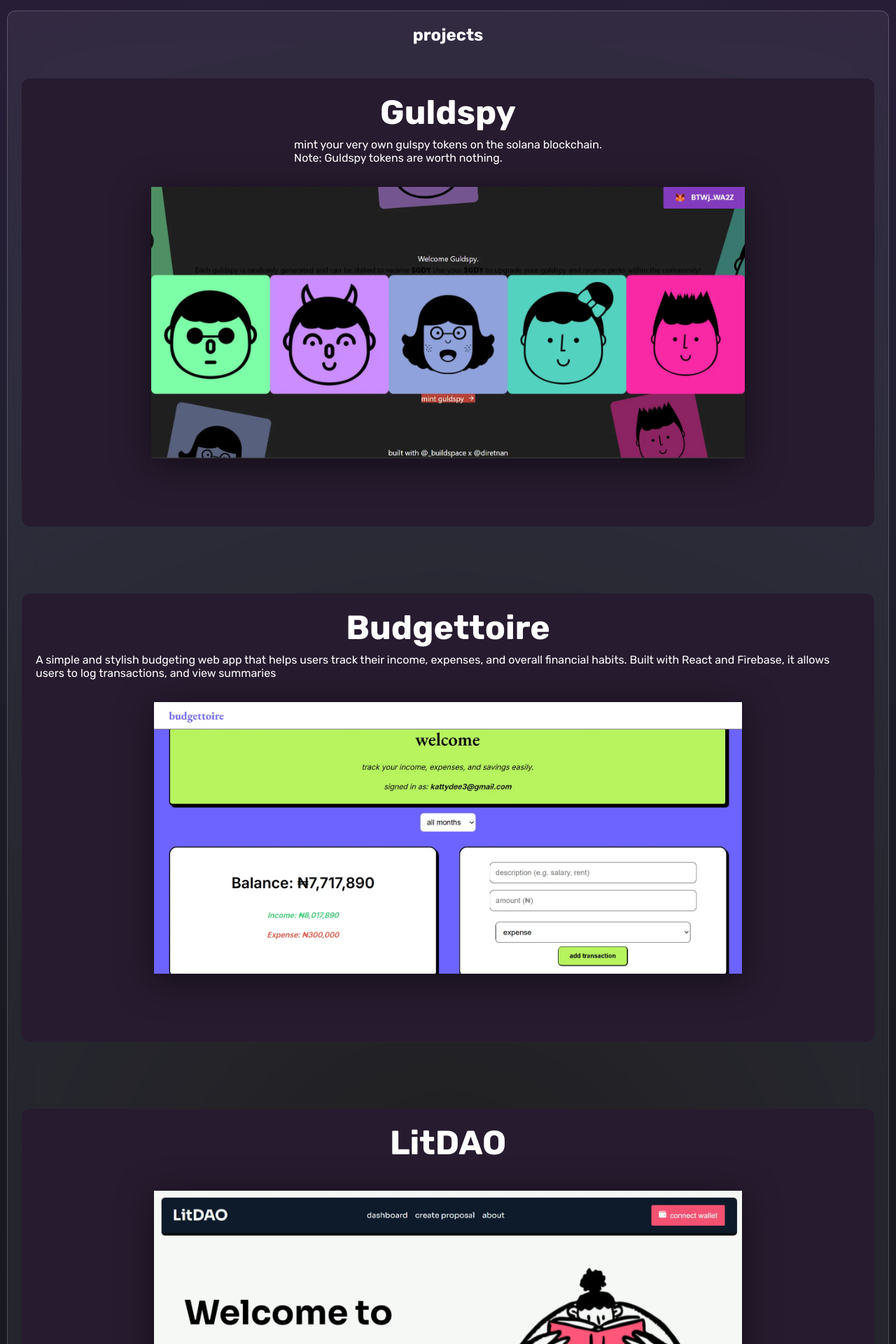
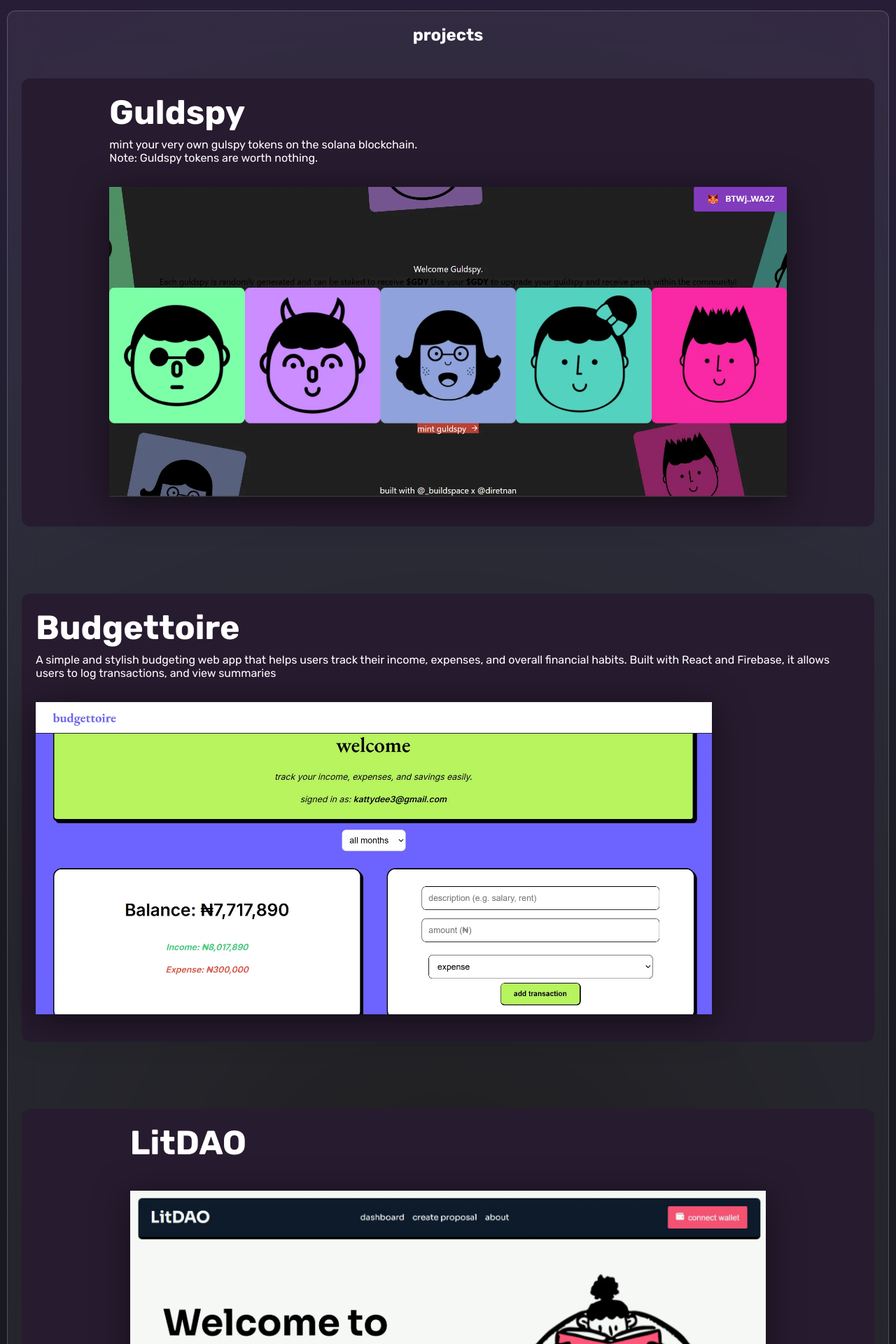
Before and after one commit to kattyd/katrina-diretnan, a React (Vite) app: page /tech in a window 1280 px wide. Shown: the part 700-2620 px from the top of the page at 70% size. Built offline with nearby package versions, Linux system fonts and the light colour scheme.

Commit message:
added links to all coding prjects in tech stack

```diff
--- a/src/pages/TechView.jsx
+++ b/src/pages/TechView.jsx
@@ -28,30 +28,38 @@
                     <h1>projects</h1>
                     <div className="project-cards">
                         <div className="p-card" data-aos="fade-up" data-aos-duration="3000">
+                        <a href="https://guldspy.vercel.app/" target="blank">
                             <h2>Guldspy</h2>
                             <p>mint your very own gulspy tokens on the solana blockchain. <br /> Note: Guldspy tokens are worth nothing.</p>
                             <img src={guldspy}  alt="guldspy" loading="lazy" />
-
+                        </a>
                         </div>
                         <div className="p-card" data-aos="fade-up" data-aos-duration="3000">
+                        <a href="https://budgettoire.vercel.app/" target="blank">
                             <h2>Budgettoire</h2>
                             <p> A simple and stylish budgeting web app that helps users track their income, expenses, and overall financial habits. Built with React and Firebase, it allows users to log transactions, and view summaries</p>
                             <img src={budgettoire}  alt="budgettoire" loading="lazy" />
-
+                        </a>
                         </div>
                         <div className="p-card" data-aos="fade-up" data-aos-duration="3000">
+                        <a href="https://lit-dao.vercel.app/" target="blank">
                             <h2>LitDAO</h2>
                             <img src={litdao}  alt="litdao" loading="lazy" />
+                        </a>
                         </div>
                         <div className="p-card" data-aos="fade-up" data-aos-duration="3000">
+                        <a href="https://library-tracker-zeta.vercel.app/">
                             <h2>Library Tracker</h2>
                             <p>Keep track of all the books you read as well as progress on your current reads. Add books you want to read.</p>
                             <img src={libtracker}  alt="libtracker" loading="lazy" />
+                        </a>
                         </div>
                         <div className="p-card" data-aos="fade-up" data-aos-duration="3000">
+                        <a href="https://brainwave-io-one.vercel.app/" target="blank">
                             <h2>Brainwave Landing Page </h2>
                             <p>a landing page for a furniture store.</p>
                             <img src={brainwave}  alt="brainwave" loading="lazy" />
+                        </a>
                         </div>
                     </div>
                 </section>
--- a/src/styles/tech.css
+++ b/src/styles/tech.css
@@ -50,6 +50,10 @@
     display: flex;
     flex-direction: column;
     align-items: center;
+}
+.p-card a {
+    text-decoration: none;
+    color: inherit;
 }
 .p-card h2 {
     font-size: 3rem;
```
